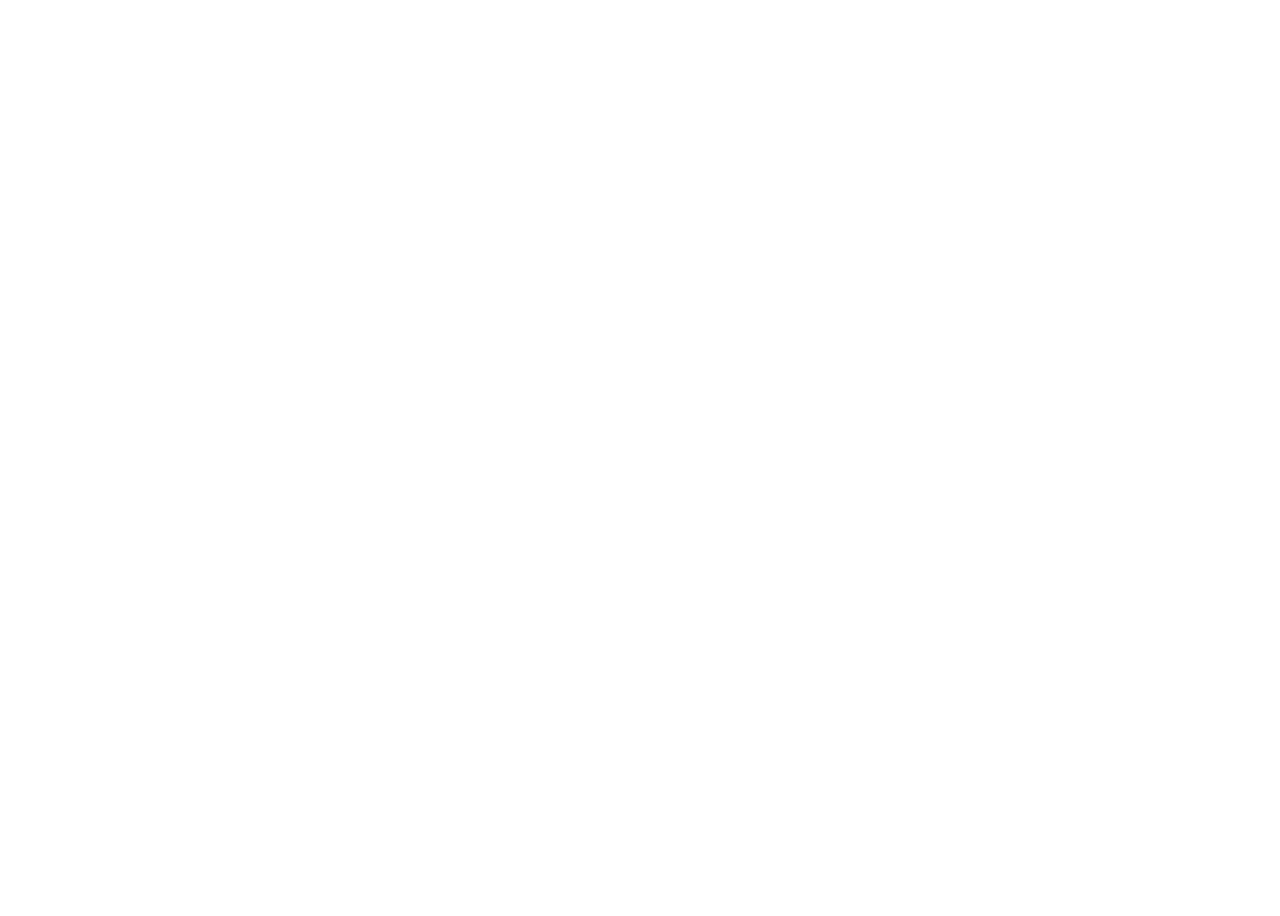
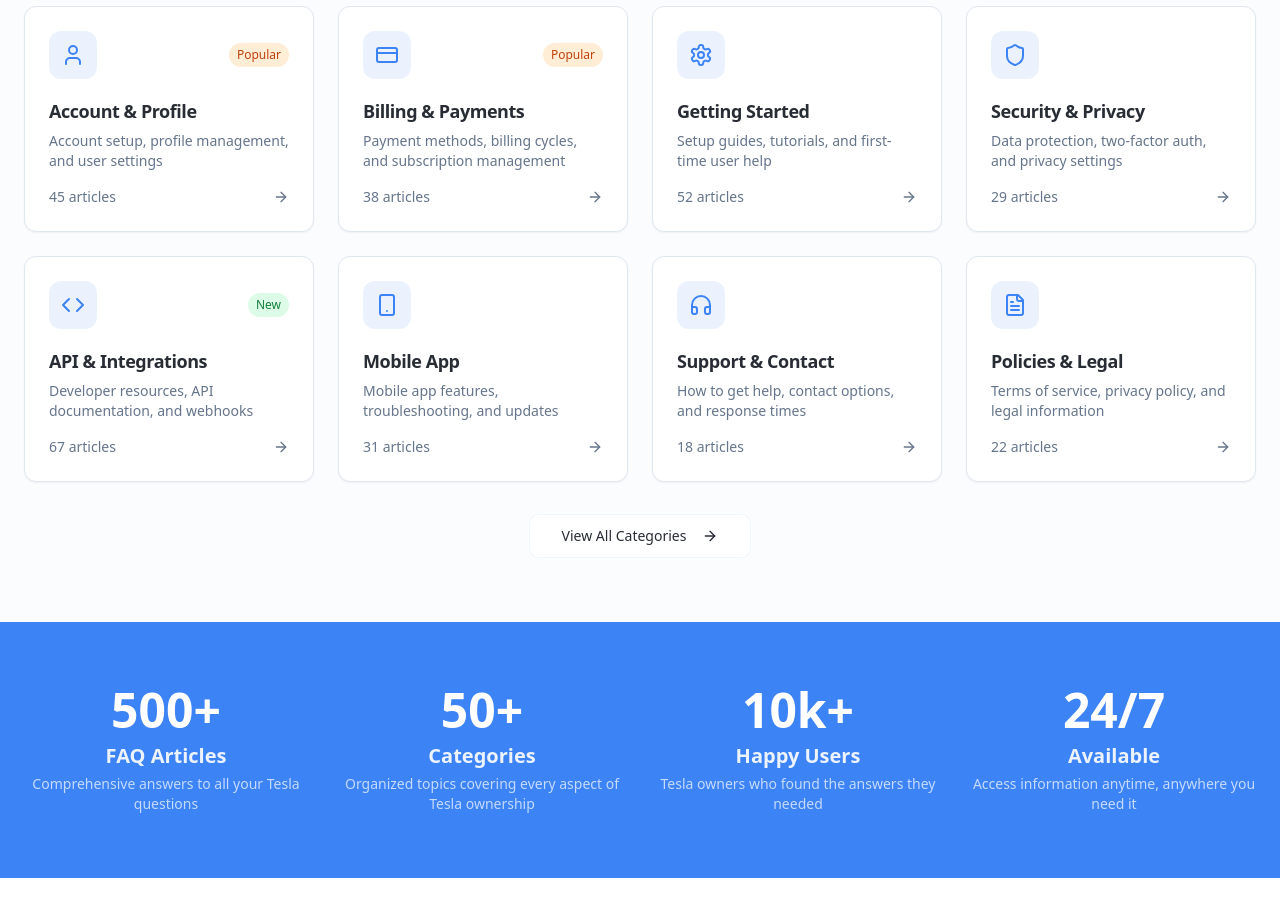
Before and after one commit to azwandi/tesla-malaysia-faq, a React (Vite) app: page / in a window 1280 px wide. Shown: the part 1340-2256 px from the top of the page. Before the commit the page ends 1186 px from the top, so only its background shows below. Built offline with nearby package versions, Linux system fonts and the light colour scheme; no server answers; the database is empty.

Commit message:
Redesign homepage sections
Update FAQ card UI, rename "Frequently Asked Questions" to "Featured Questions", add "Browse by Category" and credibility sections.

```diff
--- /dev/null
+++ b/src/components/BrowseByCategory.tsx
@@ -0,0 +1,131 @@
+import { Card, CardContent, CardDescription, CardHeader, CardTitle } from "@/components/ui/card";
+import { Button } from "@/components/ui/button";
+import { ArrowRight, User, CreditCard, Settings, Shield, Smartphone, HeadphonesIcon, FileText, Code } from "lucide-react";
+import { Link } from "react-router-dom";
+
+const categories = [
+  {
+    icon: User,
+    title: "Account & Profile",
+    description: "Account setup, profile management, and user settings",
+    articleCount: "45 articles",
+    tag: "Popular",
+    slug: "account"
+  },
+  {
+    icon: CreditCard,
+    title: "Billing & Payments",
+    description: "Payment methods, billing cycles, and subscription management",
+    articleCount: "38 articles",
+    tag: "Popular",
+    slug: "billing"
+  },
+  {
+    icon: Settings,
+    title: "Getting Started",
+    description: "Setup guides, tutorials, and first-time user help",
+    articleCount: "52 articles",
+    slug: "getting-started"
+  },
+  {
+    icon: Shield,
+    title: "Security & Privacy",
+    description: "Data protection, two-factor auth, and privacy settings",
+    articleCount: "29 articles",
+    slug: "security"
+  },
+  {
+    icon: Code,
+    title: "API & Integrations",
+    description: "Developer resources, API documentation, and webhooks",
+    articleCount: "67 articles",
+    tag: "New",
+    slug: "api"
+  },
+  {
+    icon: Smartphone,
+    title: "Mobile App",
+    description: "Mobile app features, troubleshooting, and updates",
+    articleCount: "31 articles",
+    slug: "mobile"
+  },
+  {
+    icon: HeadphonesIcon,
+    title: "Support & Contact",
+    description: "How to get help, contact options, and response times",
+    articleCount: "18 articles",
+    slug: "support"
+  },
+  {
+    icon: FileText,
+    title: "Policies & Legal",
+    description: "Terms of service, privacy policy, and legal information",
+    articleCount: "22 articles",
+    slug: "legal"
+  }
+];
+
+export const BrowseByCategory = () => {
+  return (
+    <section className="py-16 bg-muted/30">
+      <div className="max-w-7xl mx-auto px-6">
+        <div className="text-center mb-12">
+          <h2 className="text-4xl font-bold mb-4">Browse by Category</h2>
+          <p className="text-xl text-muted-foreground max-w-3xl mx-auto">
+            Find answers organized by topic. Each category contains detailed FAQs to help you quickly locate the information you need.
+          </p>
+        </div>
+
+        <div className="grid grid-cols-1 md:grid-cols-2 lg:grid-cols-4 gap-6 mb-8">
+          {categories.map((category) => {
+            const IconComponent = category.icon;
+            return (
+              <Card key={category.slug} className="group hover:shadow-lg hover:border-primary/20 transition-all duration-300 cursor-pointer">
+                <Link to={`/search?tag=${category.slug}`}>
+                  <CardHeader className="pb-4">
+                    <div className="flex items-center justify-between mb-3">
+                      <div className="w-12 h-12 rounded-lg bg-primary/10 flex items-center justify-center group-hover:bg-primary/20 transition-colors">
+                        <IconComponent className="w-6 h-6 text-primary" />
+                      </div>
+                      {category.tag && (
+                        <span className={`text-xs px-2 py-1 rounded-full font-medium ${
+                          category.tag === 'Popular'
+                            ? 'bg-orange-100 text-orange-700 dark:bg-orange-900/30 dark:text-orange-300'
+                            : 'bg-green-100 text-green-700 dark:bg-green-900/30 dark:text-green-300'
+                        }`}>
+                          {category.tag}
+                        </span>
+                      )}
+                    </div>
+                    <CardTitle className="text-lg font-semibold group-hover:text-primary transition-colors">
+                      {category.title}
+                    </CardTitle>
+                    <CardDescription className="text-sm">
+                      {category.description}
+                    </CardDescription>
+                  </CardHeader>
+
+                  <CardContent className="pt-0">
+                    <div className="flex items-center justify-between">
+                      <span className="text-sm text-muted-foreground">{category.articleCount}</span>
+                      <ArrowRight className="w-4 h-4 text-muted-foreground group-hover:text-primary group-hover:translate-x-1 transition-all" />
+                    </div>
+                  </CardContent>
+                </Link>
+              </Card>
+            );
+          })}
+        </div>
+
+        <div className="text-center">
+          <Button asChild variant="outline" size="lg">
+            <Link to="/search">
+              View All Categories
+              <ArrowRight className="w-4 h-4 ml-2" />
+            </Link>
+          </Button>
+        </div>
+      </div>
+    </section>
+  );
+};
--- a/src/components/FAQ.tsx
+++ b/src/components/FAQ.tsx
@@ -59,76 +59,55 @@ export const FAQList = ({
       <div className="max-w-7xl mx-auto px-6">
         {showViewAll && (
           <div className="text-center mb-16">
-            <h2 className="text-4xl font-bold mb-4">Frequently Asked Questions</h2>
+            <h2 className="text-4xl font-bold mb-4">Featured Questions</h2>
             <p className="text-xl text-muted-foreground max-w-3xl mx-auto">
               Find answers to the most common questions about owning a Tesla in Malaysia
             </p>
           </div>
         )}
 
-        <div className="grid grid-cols-1 md:grid-cols-2 lg:grid-cols-3 gap-8">
+        <div className="grid grid-cols-1 md:grid-cols-2 lg:grid-cols-3 gap-6">
           {displayFaqs.map((faq) => (
-            <Card
+            <Link
               key={faq.id}
-              className="group hover:shadow-md transition-all cursor-pointer bg-card border-border"
-            >
-              <Link
               to={`/faq/${faq.slug}`}
               state={fromSearch ? {
                 fromSearch: true,
                 searchQuery: searchQuery
               } : undefined}
+              className="block"
             >
-                <CardHeader className="pb-4">
-                  <div className="flex items-start justify-between gap-3">
-                    <div className="flex-1">
-                      <CardTitle className="text-lg mb-2 group-hover:text-primary transition-colors">
+              <Card className="group hover:shadow-lg hover:border-primary/20 transition-all duration-300 cursor-pointer bg-card border-border h-full">
+                <CardHeader className="pb-3">
+                  <div className="flex items-start justify-between gap-3 mb-3">
+                    {faq.tags && faq.tags[0] && (
+                      <Badge
+                        variant="secondary"
+                        className="text-xs font-medium"
+                      >
+                        {faq.tags[0]}
+                      </Badge>
+                    )}
+                    <ArrowRight className="w-4 h-4 text-muted-foreground group-hover:text-primary group-hover:translate-x-1 transition-all flex-shrink-0" />
+                  </div>
+                  <CardTitle className="text-base font-semibold group-hover:text-primary transition-colors leading-snug">
                     {faq.question}
                   </CardTitle>
-                      <CardDescription className="text-sm line-clamp-3">
-                        {stripMarkdown(faq.answer, 150)}
-                      </CardDescription>
-                    </div>
-                  </div>
                 </CardHeader>
 
                 <CardContent className="pt-0">
-                  {/* Tags */}
-                  <div className="flex flex-wrap gap-2 mb-4">
-                    {faq.tags && faq.tags.slice(0, 3).map((tag) => (
-                      <Badge
-                        key={tag}
-                        variant="outline"
-                        className="text-xs"
-                      >
-                        {tag}
-                      </Badge>
-                    ))}
+                  <div className="flex items-center gap-4 text-xs text-muted-foreground">
+                    <div className="flex items-center gap-1">
+                      <div className="w-1.5 h-1.5 rounded-full bg-muted-foreground/50"></div>
+                      <span>Popular</span>
                     </div>
-
-                  {/* Read More Button */}
-                  <div className="flex justify-between items-center">
-                    <Button
-                      variant="ghost"
-                      size="sm"
-                      className="hover:bg-accent hover:text-accent-foreground transition-colors"
-                    >
-                      Read more
-                      <ArrowRight className="w-4 h-4 ml-1 group-hover:translate-x-1 transition-transform" />
-                    </Button>
-
-                    {faq.competitor_info && (
-                      <Badge
-                        variant="secondary"
-                        className="text-xs"
-                      >
-                        Comparison
-                      </Badge>
+                    {faq.created_at && (
+                      <span>{new Date(faq.created_at).toLocaleDateString()}</span>
                     )}
                   </div>
                 </CardContent>
+              </Card>
             </Link>
-            </Card>
           ))}
 
           {/* View All Questions Card */}
--- /dev/null
+++ b/src/components/StatsSection.tsx
@@ -0,0 +1,46 @@
+const stats = [
+  {
+    number: "500+",
+    label: "FAQ Articles",
+    description: "Comprehensive answers to all your Tesla questions"
+  },
+  {
+    number: "50+",
+    label: "Categories",
+    description: "Organized topics covering every aspect of Tesla ownership"
+  },
+  {
+    number: "10k+",
+    label: "Happy Users",
+    description: "Tesla owners who found the answers they needed"
+  },
+  {
+    number: "24/7",
+    label: "Available",
+    description: "Access information anytime, anywhere you need it"
+  }
+];
+
+export const StatsSection = () => {
+  return (
+    <section className="py-16 bg-primary text-primary-foreground">
+      <div className="max-w-7xl mx-auto px-6">
+        <div className="grid grid-cols-2 md:grid-cols-4 gap-8">
+          {stats.map((stat, index) => (
+            <div key={index} className="text-center">
+              <div className="text-4xl md:text-5xl font-bold mb-2">
+                {stat.number}
+              </div>
+              <div className="text-xl font-semibold mb-1 text-primary-foreground/90">
+                {stat.label}
+              </div>
+              <div className="text-sm text-primary-foreground/70 hidden md:block">
+                {stat.description}
+              </div>
+            </div>
+          ))}
+        </div>
+      </div>
+    </section>
+  );
+};
--- a/src/pages/Index.tsx
+++ b/src/pages/Index.tsx
@@ -1,16 +1,16 @@
 import { SearchHero } from "@/components/SearchHero";
 import { FAQList } from "@/components/FAQ";
+import { BrowseByCategory } from "@/components/BrowseByCategory";
+import { StatsSection } from "@/components/StatsSection";
 import { fetchFeaturedFAQs } from "@/data/faqs";
-import { Link } from "react-router-dom";
-import { Button } from "@/components/ui/button";
-import { Shield } from "lucide-react";
 
 const Index = () => {
   return (
     <div className="min-h-screen">
       <SearchHero />
       <FAQList fetchFunction={fetchFeaturedFAQs} />
-
+      <BrowseByCategory />
+      <StatsSection />
     </div>
   );
 };
```
Lines whose indentation alone changed are shown as unchanged.
